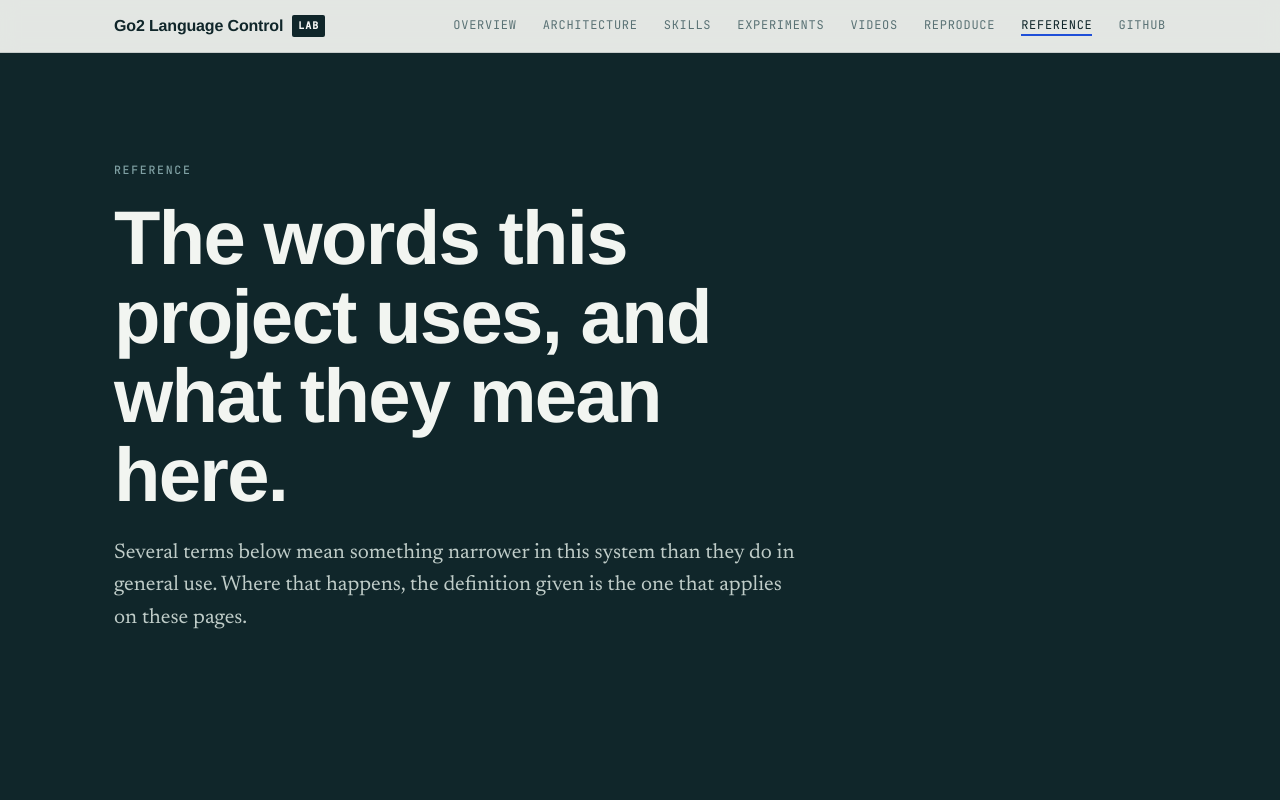
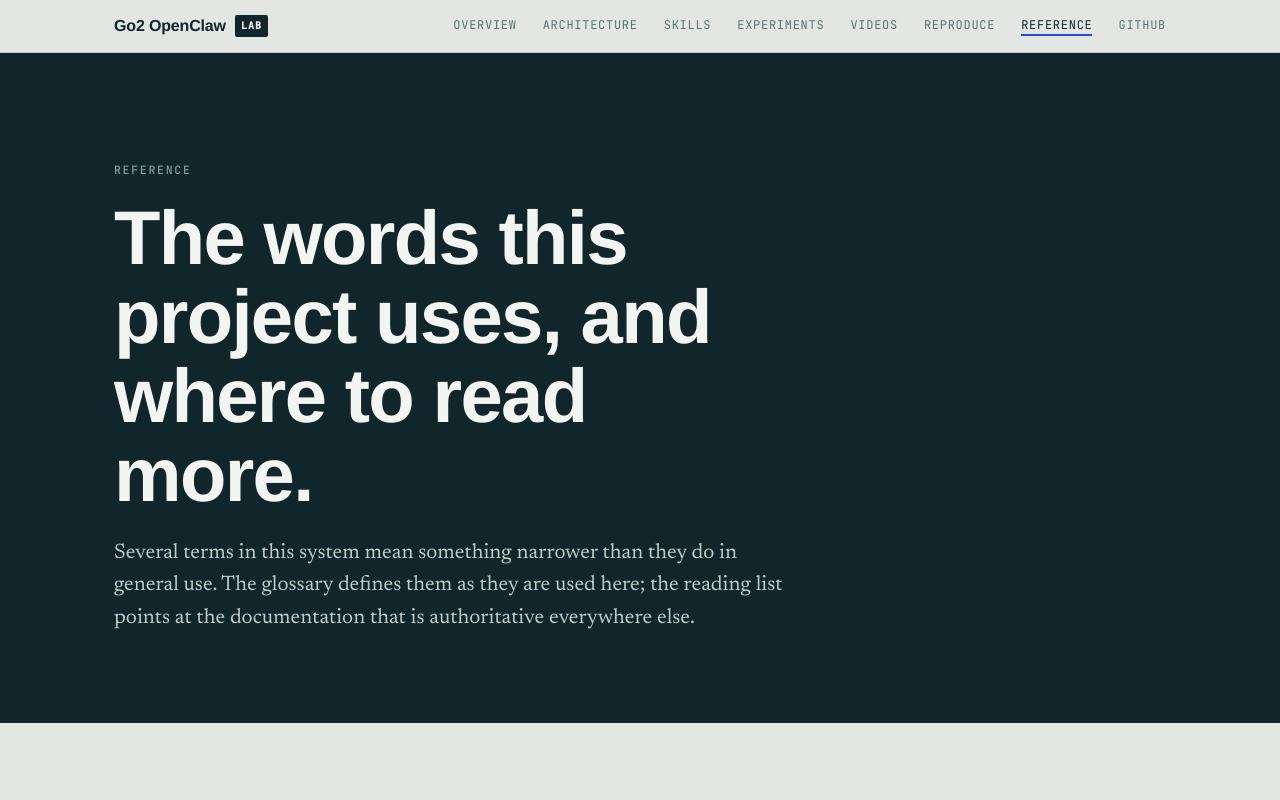
Before and after one commit to TamirAshwal/Go2, a plain HTML site: page docs/reference.html in a window 1280 px wide. Shown: the top 800 px of the page. Drawn offline with Linux system fonts and the light colour scheme; a web font is replaced by a local one.

Commit message:
fixing prefeences again

```diff
--- a/docs/reference.html
+++ b/docs/reference.html
@@ -3,8 +3,8 @@
 <head>
 <meta charset="utf-8">
 <meta name="viewport" content="width=device-width, initial-scale=1">
-<title>Reference — Go2 Language Control</title>
-<meta name="description" content="Glossary of terms used across this project, plus the documentation and papers worth reading alongside it.">
+<title>Reference — Go2 OpenClaw</title>
+<meta name="description" content="The glossary, the documentation worth reading alongside this project, and the notation used across the site.">
 <link rel="preconnect" href="https://fonts.googleapis.com">
 <link rel="preconnect" href="https://fonts.gstatic.com" crossorigin>
 <link href="https://fonts.googleapis.com/css2?family=Familjen+Grotesk:wght@400;500;600;700&family=JetBrains+Mono:wght@400;500&family=Newsreader:opsz,wght@6..72,300;6..72,400;6..72,500&display=swap" rel="stylesheet">
@@ -14,7 +14,7 @@
 
 <header class="topbar">
   <div class="topbar-inner">
-    <a class="mark" href="index.html">Go2 Language Control <span>LAB</span></a>
+    <a class="mark" href="index.html">Go2 OpenClaw <span>LAB</span></a>
     <a class="navlink" href="index.html">Overview</a>
     <a class="navlink" href="architecture.html">Architecture</a>
     <a class="navlink" href="skills.html">Skills</a>
@@ -25,17 +25,6 @@
     <a class="navlink" href="https://github.com/TamirAshwal/Go2">GitHub</a>
   </div>
 </header>
-
-<section class="hero">
-  <div class="wrap">
-    <p class="eyebrow">Reference</p>
-    <h1>The words this project uses, and what they mean here.</h1>
-    <p class="hero-sub">
-      Several terms below mean something narrower in this system than they do in general
-      use. Where that happens, the definition given is the one that applies on these pages.
-    </p>
-  </div>
-</section>
 
 <section class="hero">
   <div class="wrap">
@@ -177,7 +166,7 @@
 
 <footer class="site-foot">
   <div class="wrap">
-    <span>Go2 Language Control · Robotics Lab, INSTITUTION</span>
+    <span>Go2 OpenClaw · Robotics Lab, Bar-Ilan University</span>
     <span><a href="https://github.com/TamirAshwal/Go2">Source on GitHub</a> · Built as static HTML</span>
   </div>
 </footer>
```
